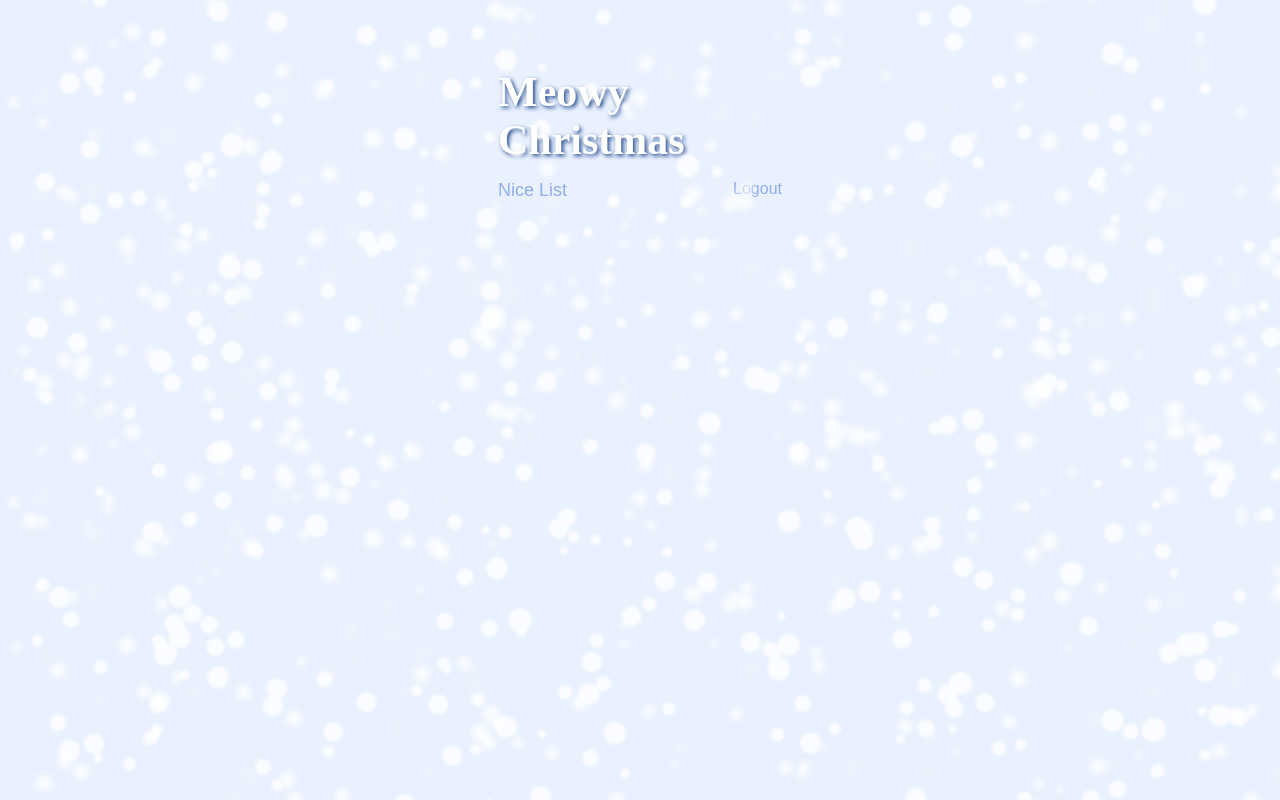
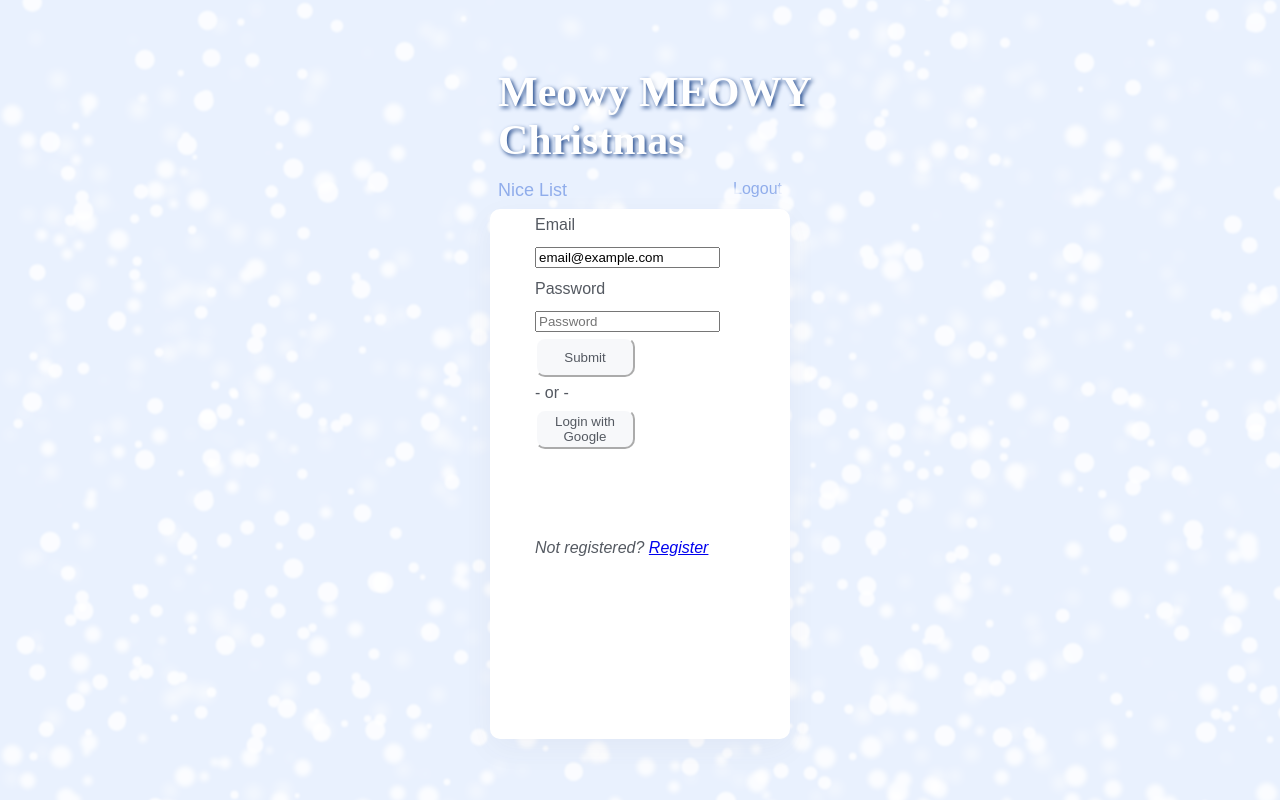
Before and after one commit to sageklein/My-List, a React (Create React App) app: page /login in a window 1280 px wide. Built offline with nearby package versions, Linux system fonts and the light colour scheme; no server answers.

Commit message:
added exact path and css to snow

```diff
--- a/src/App.js
+++ b/src/App.js
@@ -8,14 +8,17 @@ function App() {
 	return (
 		<>
 			<div className="wrapper">
+				<div className="snow layer4 a"></div>
+				<div className="snow layer4"></div>
 				<div className="snow layer1 a"></div>
 				<div className="snow layer1"></div>
 				<div className="snow layer2 a"></div>
 				<div className="snow layer2"></div>
 				<div className="snow layer3 a"></div>
 				<div className="snow layer3"></div>
+
 				<div className="content">
-					<h1>Meowy Christmas</h1>
+					<h1>Meowy  MEOWY Christmas</h1>
 					<Router>
 						<FirebaseProvider>
 							<Header />
--- a/src/components/ApplicationViews.js
+++ b/src/components/ApplicationViews.js
@@ -15,7 +15,7 @@ export default function ApplicationViews() {
   return (
 		<main>
 			<Switch>
-				<Route path={process.env.PUBLIC_URL + "/"}>
+				<Route exact path="/">
 					{isLoggedIn ? <ChrisList /> : <Redirect to="/login" />}
 				</Route>
 
--- a/src/components/fbAuth/Login.js
+++ b/src/components/fbAuth/Login.js
@@ -21,7 +21,7 @@ export default function Login() {
 	const loginGoogle = () => {
 		signInWithGoogle().then((response) => history.push("/"));
 	};
-
+	console.log("hello")
 	return (
 		<Form className="Form" onSubmit={loginSubmit}>
 			<div className="fieldset">
--- a/src/custom.scss
+++ b/src/custom.scss
@@ -171,7 +171,7 @@ Button {
 	}
 	51% {
 		width: 0px;
-		top: 8px;
+		top: 4px;
 		transform: rotate(45deg);
 	}
 	100% {
@@ -290,46 +290,13 @@ body {
 	height: 100vh;
 	background: #e9f1fe;
 }
-$s1: "";
-$s2: "";
-$s3: "";
+$s1:"";
+$s2:"";
+$s3:"";
 @for $i from 1 through 300 {
-	$s1: $s1 +
-		random(1000) *
-		0.1vw +
-		" " +
-		random(1000) *
-		0.1vh +
-		" " +
-		0 +
-		" " +
-		random(50) *
-		-0.01rem +
-		#fff;
-	$s2: $s2 +
-		random(1000) *
-		0.1vw +
-		" " +
-		random(1000) *
-		0.1vh +
-		" " +
-		0 +
-		" " +
-		random(50) *
-		-0.01rem +
-		#fff;
-	$s3: $s3 +
-		random(1000) *
-		0.1vw +
-		" " +
-		random(1000) *
-		0.1vh +
-		" " +
-		0 +
-		" " +
-		random(50) *
-		-0.01rem +
-		#fff;
+    $s1: $s1 + random(1000)*0.1vw + " " + random(1000)*0.1vh + " " + 0 + " " + random(50)*-0.01rem + #fff;
+    $s2: $s2 + random(1000)*0.1vw + " " + random(1000)*0.1vh + " " + 0 + " " + random(50)*-0.01rem + #fff;
+    $s3: $s3 + random(1000)*0.1vw + " " + random(1000)*0.1vh + " " + 0 + " " + random(50)*-0.01rem + #fff;
     @if $i < 300 {
         $s1: $s1 + ",";
         $s2: $s2 + ",";
@@ -340,39 +307,49 @@ $s3: "";
     border-radius: 50%;
     opacity: 0.8;
     position: absolute;
-	top: -100vh;
+    top:-100vh;
     animation-name: fall;
     animation-timing-function: linear;
     animation-iteration-count: infinite;
 }
 .layer1 {
-	width: 1.5rem;
-	height: 1.5rem;
-	filter: blur(1.5px);
+    width: 1.3rem;
+    height: 1.3rem;
+    filter:blur(1.2px);
     box-shadow: #{$s1};
     animation-duration: 12s;
 }
 .layer1.a {
-	animation-delay: -5s;
+    animation-delay: -3s;
 }
 .layer2 {
-	width: 1.2rem;
-	height: 1.2rem;
-	filter: blur(3px);
+    width: 1.4rem;
+    height: 1.4rem;
+    filter:blur(2.8px);
     box-shadow: #{$s2};
-	animation-duration: 16s;
+    animation-duration: 10s;
 }
 .layer2.a {
     animation-delay: -4s;
 }
 .layer3 {
-	width: 0.6rem;
-	height: 0.6rem;
+    width: 0.8rem;
+    height: 0.8rem;
+    filter:blur(5.5px);
+    box-shadow: #{$s3};
+    animation-duration: 8s;
+}
+.layer3.a {
+    animation-delay: -5s;
+}
+.layer4 {
+	width: 1rem;
+	height: 1rem;
 	filter: blur(6px);
 	box-shadow: #{$s3};
 	animation-duration: 20s;
 }
-.layer3.a {
+.layer4.a {
 	animation-delay: -5s;
 }
 @keyframes fall {
```
Lines whose indentation alone changed are shown as unchanged.
